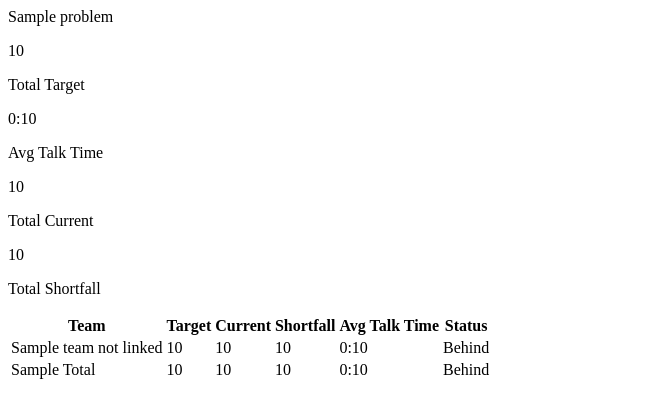
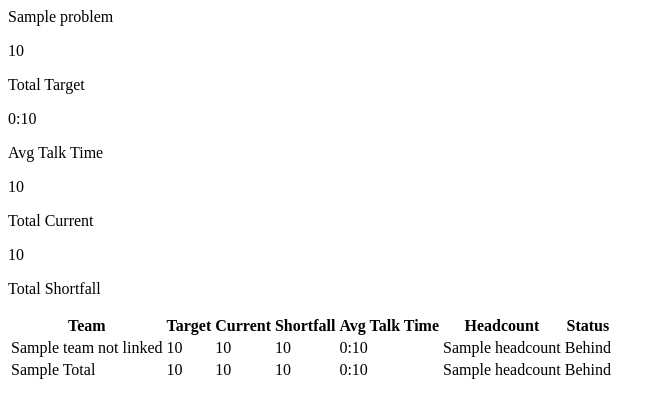
Before and after one commit to samukele-dev/Altitudebpo-online-dashboard, a Flask app: template templates/_stats.html in a window 1280 px wide. Shown: the top 398 px of the page, without its empty margins (0-665 px from the left). Run offline with Flask 3, Linux system fonts and the light colour scheme; the template is opened without the code that fills it: most values are stand-ins (such as "Sample title", 1, 10 or a date in 2020).

Commit message:
20-second stats reuse & headcount column

```diff
--- a/app.py
+++ b/app.py
@@ -36,6 +36,10 @@ FLOORS = ['Floor 1', 'Floor 2']
 # last numbers (clearly marked) instead of a blank screen.
 LAST_GOOD = {}   # group -> (payload, time.time())
 
+# Every open screen refreshes every 30s. A pull newer than this is reused, so ten
+# screens on one floor cost the Suite one request, not ten.
+STATS_FRESH_SECONDS = 20
+
 # Each floor's Sales Breakdown (still uploaded by hand) is kept fully isolated
 # from the other floor. Global has no data of its own - it's a combined view.
 BREAKDOWN_BY_FLOOR = {floor: [] for floor in FLOORS}
@@ -69,12 +73,14 @@ def load_team_stats(user_group):
     last good one if the Suite can't be reached right now (problem then says so),
     or None if there has never been a good pull.
     """
+    last = LAST_GOOD.get(user_group)
+    if last and time.time() - last[1] < STATS_FRESH_SECONDS:
+        return last[0], None
     try:
         payload = suite_client.get_team_stats(user_group)
         LAST_GOOD[user_group] = (payload, time.time())
         return payload, None
     except suite_client.SuiteError as e:
-        last = LAST_GOOD.get(user_group)
         if last:
             return last[0], f'Live data is unavailable right now ({e}) — showing the last numbers loaded.'
         return None, str(e)
--- a/static/js/sneaker-ads.js
+++ b/static/js/sneaker-ads.js
@@ -74,7 +74,6 @@
   .sad-line{font-size:clamp(1rem,1.7vw,1.7rem);color:#4b5563}\
   .sad-quote{margin-top:1.2vh;padding-left:1rem;border-left:4px solid #4D96FF;font-size:clamp(1rem,1.6vw,1.6rem);font-style:italic;color:#1f2937}\n  .sad-quote small{display:block;margin-top:.3rem;font-style:normal;font-size:.7em;color:#6b7280}\n  .sad-rewards{display:flex;gap:1rem;flex-wrap:wrap;margin-top:1vh}\
   .sad-pill{padding:.7rem 1.2rem;border-radius:999px;font-weight:800;font-size:clamp(.9rem,1.4vw,1.4rem);color:#fff;background:#4D96FF}\
-  .sad-pill.two{background:#9C78E4}\
   .sad-photos{display:grid;grid-template-columns:1fr 1fr;grid-template-rows:1fr 1fr;gap:.6rem;padding:.6rem;background:#fff;min-height:0}\
   .sad-photo{position:relative;border-radius:1rem;overflow:hidden;background:#f3f4f6;min-height:0}\
   .sad-photo img{width:100%;height:100%;object-fit:cover;display:block}\
@@ -100,12 +99,12 @@
           '<div class="sad-type" id="sad-type"></div>' +
           '<div class="sad-line" id="sad-line"></div>' +
           '<div class="sad-quote" id="sad-quote"></div>' +
-          '<div class="sad-rewards"><span class="sad-pill">On target: free pair</span><span class="sad-pill two">2nd place: about 30% off</span></div>' +
+          '<div class="sad-rewards"><span class="sad-pill">Reach 120% of target: free pair</span></div>' +
         '</div>' +
         '<div class="sad-photos" id="sad-photos"></div>' +
       '</div>' +
       '<div class="sad-bar"><i id="sad-bar"></i></div>' +
-      '<div class="sad-foot"><span>Hit your target and pick any pair from the wall.</span>' +
+      '<div class="sad-foot"><span>Reach 120% of your target and pick any pair from the wall. Everyone who gets there wins.</span>' +
         '<span class="sad-timer">Closing in <span id="sad-clock">01:00</span></span></div>' +
     '</div>';
   document.body.appendChild(root);
--- a/templates/_stats.html
+++ b/templates/_stats.html
@@ -80,13 +80,14 @@
                     <th class="p-3 text-left tracking-wider uppercase text-sm">Current</th>
                     <th class="p-3 text-left tracking-wider uppercase text-sm">Shortfall</th>
                     <th class="p-3 text-left tracking-wider uppercase text-sm">Avg Talk Time</th>
+                    <th class="p-3 text-left tracking-wider uppercase text-sm">Headcount</th>
                     <th class="p-3 text-center tracking-wider uppercase text-sm">Status</th>
                 </tr>
             </thead>
             <tbody id="stats-table-body" class="divide-y divide-light-border bg-white">
                 {% if not payload.teams %}
                 <tr>
-                    <td colspan="6" class="p-6 text-center text-gray-500">No teams have been set up for {{ user_group }} yet.</td>
+                    <td colspan="7" class="p-6 text-center text-gray-500">No teams have been set up for {{ user_group }} yet.</td>
                 </tr>
                 {% endif %}
                 {% for row in payload.teams %}
@@ -117,6 +118,9 @@
                         {{ row.shortfall | int | to_localized_string }}
                     </td>
                     <td class="p-3 text-lg font-bold">{{ row.avg_talk_seconds | to_talk_time }}</td>
+                    <td class="p-3 text-lg font-bold" title="{{ row.agents_live or 0 }} on calls today">
+                        {{ row.headcount if row.headcount is not none else '—' }}
+                    </td>
                     <td class="p-3 text-center">
                         {% if row.target == 0 %}
                         <span
@@ -155,6 +159,9 @@
                     <td class="p-3 text-lg" title="Total talk time ÷ agents live across all these teams">
                         {{ totals.avg_talk_seconds | to_talk_time }}
                     </td>
+                    <td class="p-3 text-lg" title="{{ totals.agents_live or 0 }} on calls today">
+                        {{ totals.headcount if totals.headcount is not none else '—' }}
+                    </td>
                     <td class="p-3 text-center">
                         {% if totals.target == 0 %}
                         <span
```
